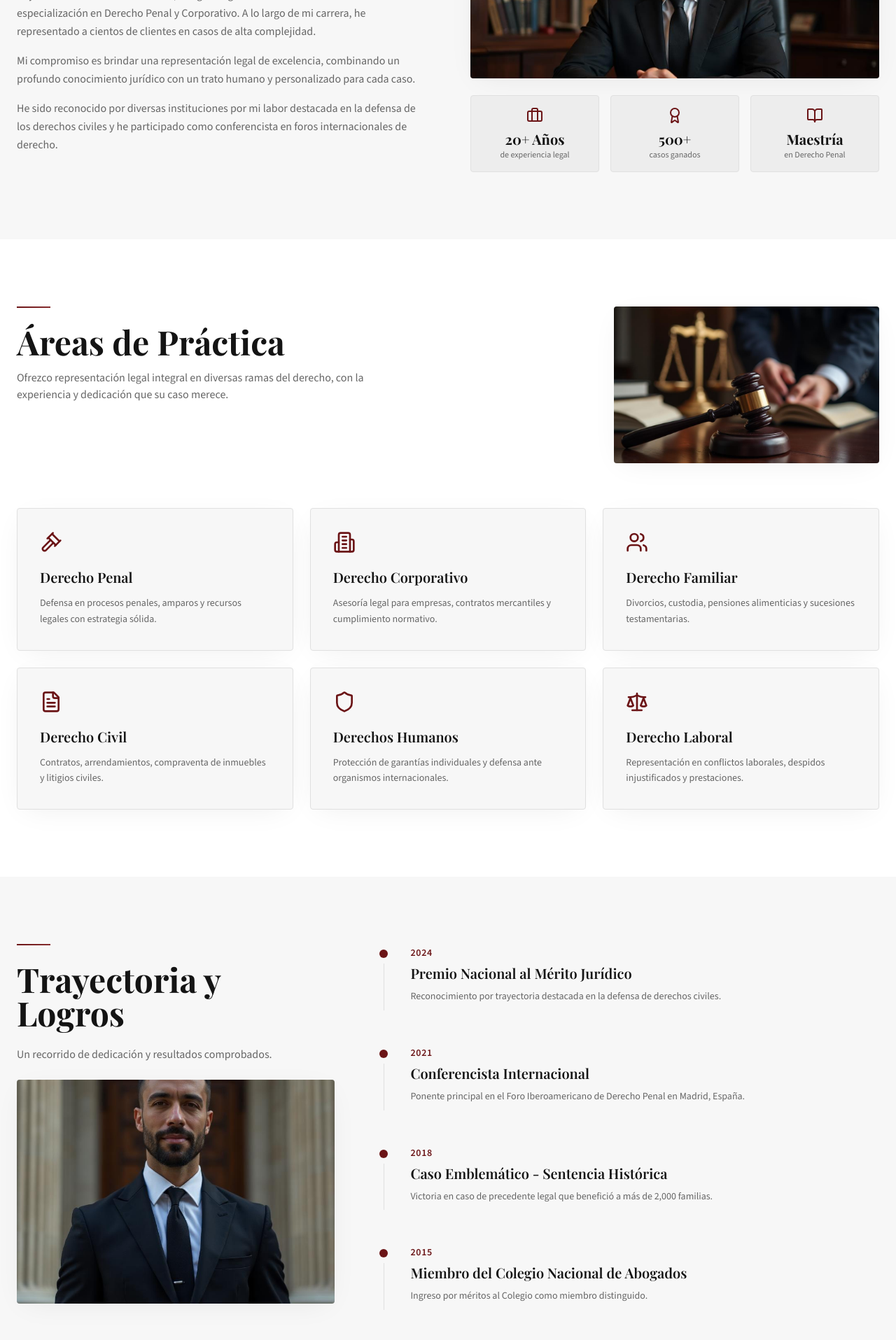
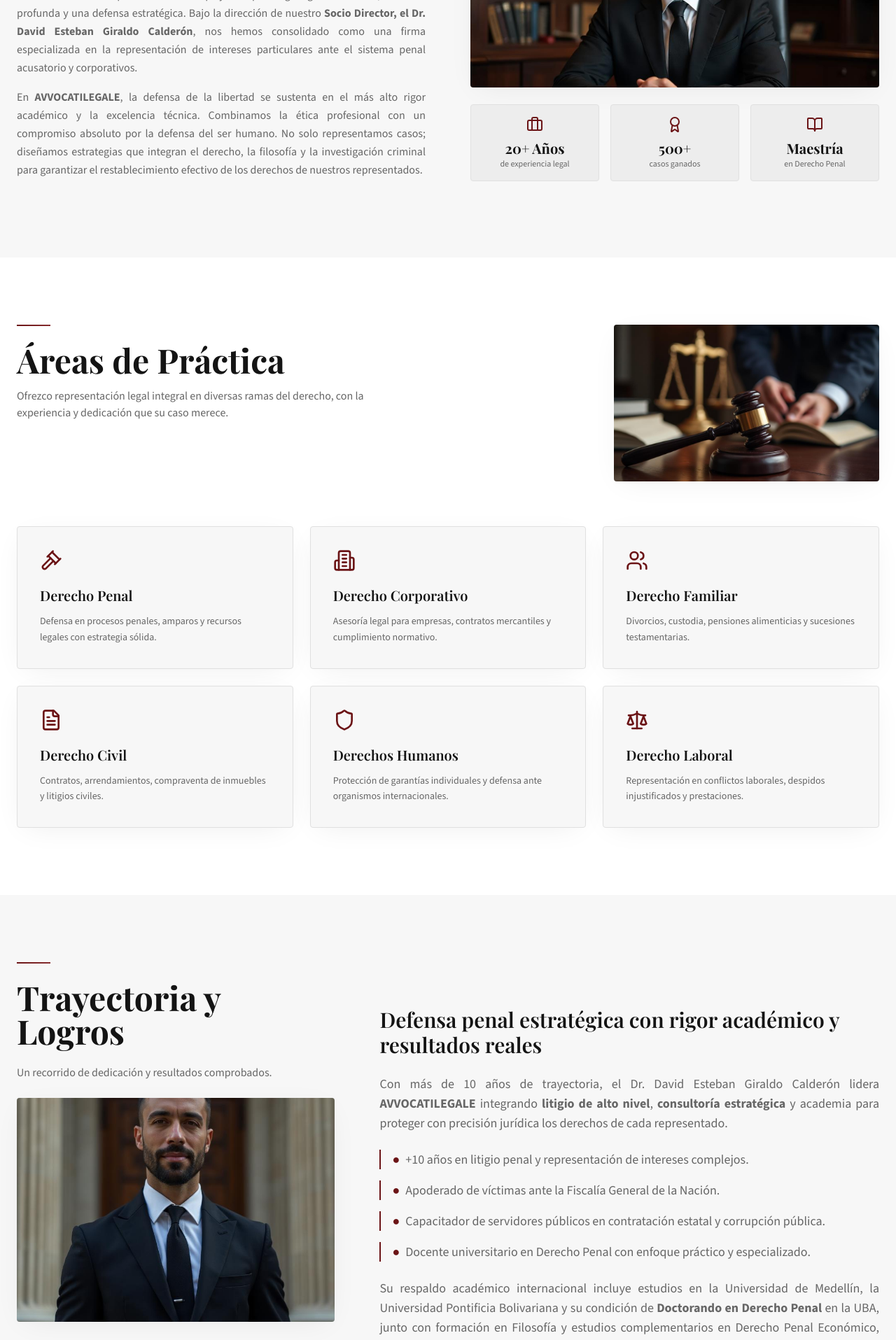
Before and after one commit to juanf97/WEB-Avvocati-Legale, a React (Vite) app: page / in a window 1280 px wide. Shown: the part 1040-2955 px from the top of the page at 70% size. Built offline with nearby package versions, Linux system fonts and the light colour scheme; the HTML template or start-up script is replaced by a standard one; a web font is replaced by a local one.

Commit message:
Refina textos y estilo en secciones About y Trayectoria

```diff
--- a/src/components/AboutSection.tsx
+++ b/src/components/AboutSection.tsx
@@ -17,14 +17,11 @@
             <h2 className="text-4xl md:text-5xl font-display font-bold text-foreground mb-6">
               Sobre Nosotros
             </h2>
-            <p className="text-muted-foreground font-body leading-relaxed mb-4">
-              Soy el Licenciado Carlos Mendoza, abogado egresado de la Universidad Nacional con especialización en Derecho Penal y Corporativo. A lo largo de mi carrera, he representado a cientos de clientes en casos de alta complejidad.
+            <p className="text-muted-foreground font-body leading-relaxed text-justify mb-4">
+              En <strong>AVVOCATILEGALE</strong>, entendemos el Derecho Penal no como un ejercicio mecánico, sino como una disciplina de alta complejidad que exige rigor intelectual, analítica profunda y una defensa estratégica. Bajo la dirección de nuestro <strong>Socio Director, el Dr. David Esteban Giraldo Calderón</strong>, nos hemos consolidado como una firma especializada en la representación de intereses particulares ante el sistema penal acusatorio y corporativos.
             </p>
-            <p className="text-muted-foreground font-body leading-relaxed mb-4">
-              Mi compromiso es brindar una representación legal de excelencia, combinando un profundo conocimiento jurídico con un trato humano y personalizado para cada caso.
-            </p>
-            <p className="text-muted-foreground font-body leading-relaxed">
-              He sido reconocido por diversas instituciones por mi labor destacada en la defensa de los derechos civiles y he participado como conferencista en foros internacionales de derecho.
+            <p className="text-muted-foreground font-body leading-relaxed text-justify mb-4">
+              En <strong>AVVOCATILEGALE</strong>, la defensa de la libertad se sustenta en el más alto rigor académico y la excelencia técnica. Combinamos la ética profesional con un compromiso absoluto por la defensa del ser humano. No solo representamos casos; diseñamos estrategias que integran el derecho, la filosofía y la investigación criminal para garantizar el restablecimiento efectivo de los derechos de nuestros representados.
             </p>
           </div>
           <div className="space-y-6">
--- a/src/components/AchievementsSection.tsx
+++ b/src/components/AchievementsSection.tsx
@@ -1,12 +1,4 @@
 import lawyerCourthouse from "@/assets/lawyer-courthouse.jpg";
-
-const achievements = [
-  { year: "2024", title: "Premio Nacional al Mérito Jurídico", desc: "Reconocimiento por trayectoria destacada en la defensa de derechos civiles." },
-  { year: "2021", title: "Conferencista Internacional", desc: "Ponente principal en el Foro Iberoamericano de Derecho Penal en Madrid, España." },
-  { year: "2018", title: "Caso Emblemático - Sentencia Histórica", desc: "Victoria en caso de precedente legal que benefició a más de 2,000 familias." },
-  { year: "2015", title: "Miembro del Colegio Nacional de Abogados", desc: "Ingreso por méritos al Colegio como miembro distinguido." },
-  { year: "2010", title: "Maestría Magna Cum Laude", desc: "Graduado con honores de la Maestría en Derecho Penal y Criminología." },
-];
 
 const AchievementsSection = () => {
   return (
@@ -25,22 +17,40 @@
               <img src={lawyerCourthouse} alt="Abogado frente al tribunal" className="w-full h-80 object-cover" />
             </div>
           </div>
-          <div className="lg:col-span-3 space-y-0">
-            {achievements.map((a, i) => (
-              <div key={i} className="relative flex gap-8 pb-12 last:pb-0">
-                <div className="flex flex-col items-center">
-                  <div className="w-3 h-3 rounded-full bg-primary flex-shrink-0 mt-2" />
-                  {i < achievements.length - 1 && (
-                    <div className="w-px flex-1 bg-border mt-2" />
-                  )}
-                </div>
-                <div className="pb-2">
-                  <span className="text-sm font-body font-semibold text-primary tracking-wider">{a.year}</span>
-                  <h3 className="text-xl font-display font-semibold text-foreground mt-1 mb-2">{a.title}</h3>
-                  <p className="text-sm text-muted-foreground font-body leading-relaxed">{a.desc}</p>
-                </div>
-              </div>
-            ))}
+          <div className="lg:col-span-3 lg:pt-16">
+            <h3 className="text-2xl md:text-3xl font-display font-semibold text-foreground">
+              Defensa penal estratégica con rigor académico y resultados reales
+            </h3>
+            <p className="text-muted-foreground font-body leading-relaxed text-justify md:text-lg mt-6">
+              Con más de 10 años de trayectoria, el Dr. David Esteban Giraldo Calderón lidera <strong>AVVOCATILEGALE</strong> integrando <strong>litigio de alto nivel</strong>, <strong>consultoría estratégica</strong> y academia para proteger con precisión jurídica los derechos de cada representado.
+            </p>
+            <ul className="space-y-4 text-muted-foreground font-body leading-relaxed md:text-lg mt-6">
+              <li className="border-l-2 border-primary pl-4">
+                <span className="text-primary mr-2">●</span>
+                +10 años en litigio penal y representación de intereses complejos.
+              </li>
+              <li className="border-l-2 border-primary pl-4">
+                <span className="text-primary mr-2">●</span>
+                Apoderado de víctimas ante la Fiscalía General de la Nación.
+              </li>
+              <li className="border-l-2 border-primary pl-4">
+                <span className="text-primary mr-2">●</span>
+                Capacitador de servidores públicos en contratación estatal y corrupción pública.
+              </li>
+              <li className="border-l-2 border-primary pl-4">
+                <span className="text-primary mr-2">●</span>
+                Docente universitario en Derecho Penal con enfoque práctico y especializado.
+              </li>
+            </ul>
+            <p className="text-muted-foreground font-body leading-relaxed text-justify md:text-lg mt-6">
+              Su respaldo académico internacional incluye estudios en la Universidad de Medellín, la Universidad Pontificia Bolivariana y su condición de <strong>Doctorando en Derecho Penal</strong> en la UBA, junto con formación en Filosofía y estudios complementarios en Derecho Penal Económico, criminalística y mediación penal para la <strong>resolución de conflictos penales complejos</strong>.
+            </p>
+            <a
+              href="#contacto"
+              className="inline-flex items-center justify-center rounded-md bg-primary px-6 py-3 font-body font-semibold text-primary-foreground transition-opacity hover:opacity-90 mt-6"
+            >
+              Agenda una consulta estratégica
+            </a>
           </div>
         </div>
       </div>
```
